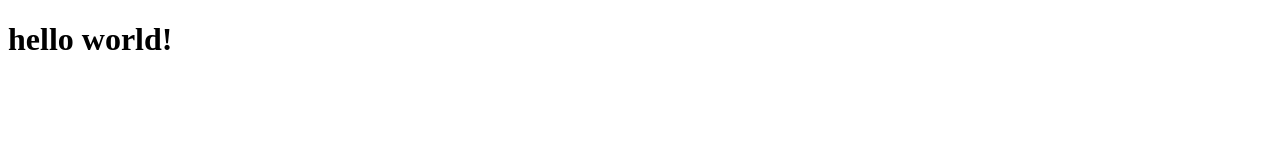
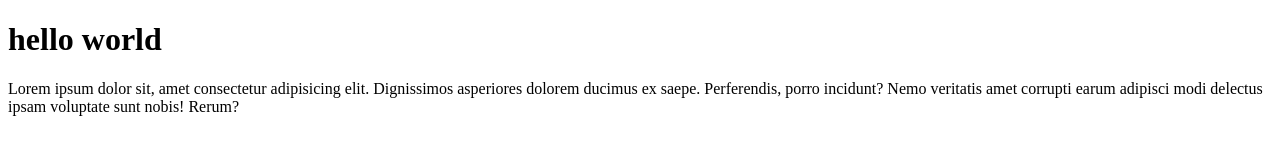
Before and after one commit to hafi0406/wpu-git-test, a plain HTML site: page index.html in a window 1280 px wide. Drawn offline with Linux system fonts and the light colour scheme.

Commit message:
menambahkan paragraf

```diff
--- a/index.html
+++ b/index.html
@@ -7,6 +7,7 @@
     <title>coba git remote</title>
 </head>
 <body>
-    <h1>hello world!</h1>
+    <h1>hello world</h1>
+    <p>Lorem ipsum dolor sit, amet consectetur adipisicing elit. Dignissimos asperiores dolorem ducimus ex saepe. Perferendis, porro incidunt? Nemo veritatis amet corrupti earum adipisci modi delectus ipsam voluptate sunt nobis! Rerum?</p>
 </body>
 </html>
```
